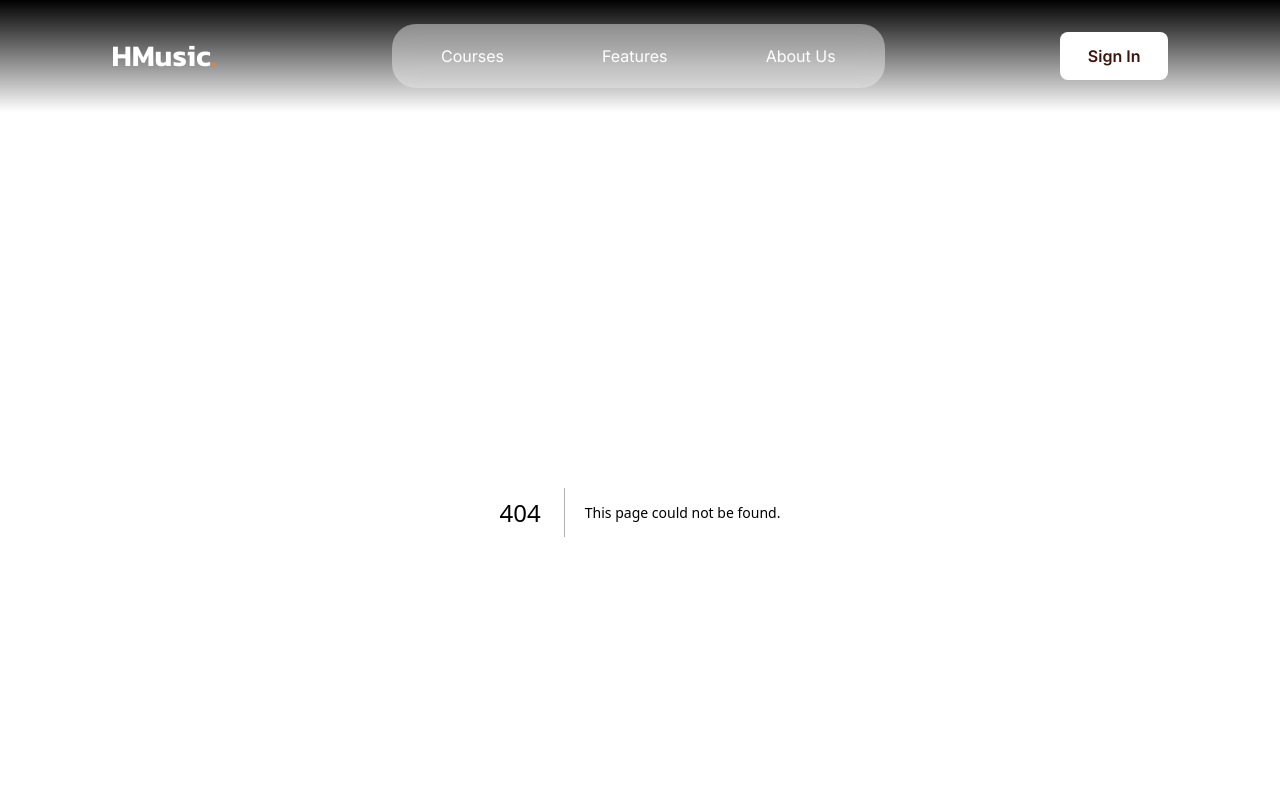
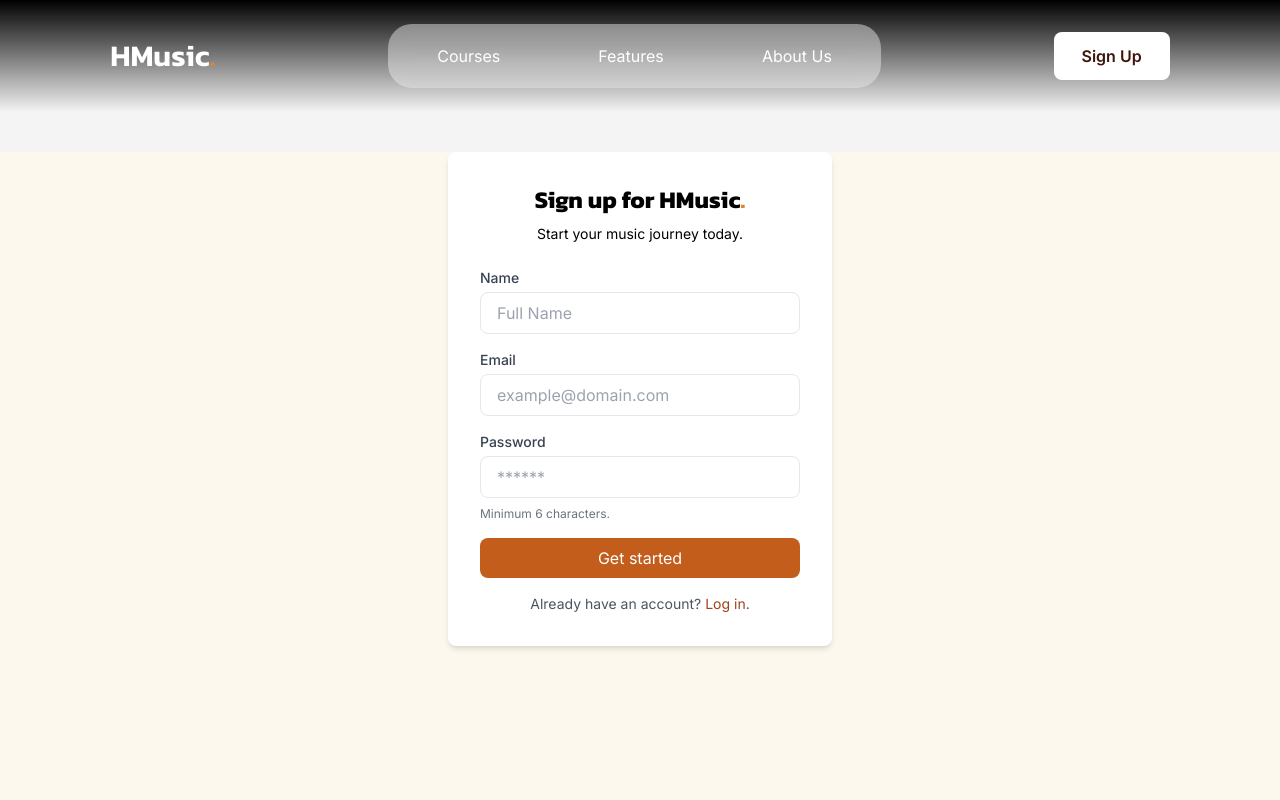
Before and after one commit to SamarpanKc/Music-Academya, a Next.js app: page /signuppage in a window 1280 px wide. Before the commit this address had no page. Shown: the top 800 px of the page. Built offline with nearby package versions, Linux system fonts and the light colour scheme.

Commit message:
third Day

```diff
--- a/src/app/components/footer.jsx
+++ b/src/app/components/footer.jsx
@@ -4,65 +4,65 @@ const Footer=()=>{
 return(
     <>
     <footer>
-    <div class="bg-yellow-600 py-4 px-28 text-white font-inter">
-      <div class="container px-4 mx-auto">
-        <div class="-mx-4 flex flex-wrap justify-between">
-          <div class=" flex flex-col gap-4 justify-center w-full xl:w-1/5  font-inter">
+    <div className="bg-yellow-900 py-4 px-28 text-white font-inter">
+      <div className="container px-4 mx-auto">
+        <div className="-mx-4 flex flex-wrap justify-between">
+          <div className=" flex flex-col gap-4 justify-center w-full xl:w-1/5  font-inter">
           <Link href={"./"} ><h1 className="font-kanit text-3xl text-white font-semibold">HMusic<span className="text-yellow-500">.</span></h1> </Link>
-            <p class="text-justify">
+            <p className="text-justify">
               Lorem ipsum dolor sit amet consectetur adipisicing elit. Soluta quam consequuntur est. Lorem ipsum dolor sit amet consectetur adipisicing elit. Nam, deleniti.
             </p>
           </div>
 
-          <div class="px-4 my-4 w-full sm:w-auto">
+          <div className="px-4 my-4 w-full sm:w-auto">
             <div>
-              <h2 class="inline-block text-2xl pb-4 mb-4 border-b-4 border-blue-600">Company</h2>
+              <h2 className="inline-block text-2xl pb-4 mb-4 border-b-4 border-blue-600">Company</h2>
             </div>
-            <ul class="leading-8">
-              <li><a href="#" class="hover:text-blue-400">About Us</a></li>
-              <li><a href="#" class="hover:text-blue-400">Terms &amp; Conditions</a></li>
-              <li><a href="#" class="hover:text-blue-400">Privacy Policy</a></li>
-              <li><a href="#" class="hover:text-blue-400">Contact Us</a></li>
+            <ul className="leading-8">
+              <li><a href="#" className="hover:text-blue-400">About Us</a></li>
+              <li><a href="#" className="hover:text-blue-400">Terms &amp; Conditions</a></li>
+              <li><a href="#" className="hover:text-blue-400">Privacy Policy</a></li>
+              <li><a href="#" className="hover:text-blue-400">Contact Us</a></li>
             </ul>
           </div>
-          <div class="px-4 my-4 w-full sm:w-auto">
+          <div className="px-4 my-4 w-full sm:w-auto">
             <div>
-              <h2 class="inline-block text-2xl pb-4 mb-4 border-b-4 border-blue-600">Blog</h2>
+              <h2 className="inline-block text-2xl pb-4 mb-4 border-b-4 border-blue-600">Blog</h2>
             </div>
-            <ul class="leading-8">
-              <li><a href="#" class="hover:text-blue-400">Getting Started With HTML and CSS</a></li>
-              <li><a href="#" class="hover:text-blue-400">What Is Flex And When to Use It?</a></li>
-              <li><a href="#" class="hover:text-blue-400">How TailwindCSS Can Help Your Productivity?</a></li>
-              <li><a href="#" class="hover:text-blue-400">5 Tips to Make Responsive Website</a></li>
-              <li><a href="#" class="hover:text-blue-400">See More</a></li>
+            <ul className="leading-8">
+              <li><a href="#" className="hover:text-blue-400">Getting Started With HTML and CSS</a></li>
+              <li><a href="#" className="hover:text-blue-400">What Is Flex And When to Use It?</a></li>
+              <li><a href="#" className="hover:text-blue-400">How TailwindCSS Can Help Your Productivity?</a></li>
+              <li><a href="#" className="hover:text-blue-400">5 Tips to Make Responsive Website</a></li>
+              <li><a href="#" className="hover:text-blue-400">See More</a></li>
             </ul>
           </div>
-          <div class="px-4 my-4 w-full sm:w-auto xl:w-1/5">
+          <div className="px-4 my-4 w-full sm:w-auto xl:w-1/5">
             <div>
-              <h2 class="inline-block text-2xl pb-4 mb-4 border-b-4 border-blue-600">Connect With Us</h2>
+              <h2 className="inline-block text-2xl pb-4 mb-4 border-b-4 border-blue-600">Connect With Us</h2>
             </div>
-            <a href="#" class="inline-flex items-center justify-center h-8 w-8 border border-gray-100 rounded-full mr-1 hover:text-blue-400 hover:border-blue-400">
-              <svg class="w-4 h-4 fill-current" xmlns="http://www.w3.org/2000/svg" viewBox="0 0 320 512">
+            <a href="#" className="inline-flex items-center justify-center h-8 w-8 border border-gray-100 rounded-full mr-1 hover:text-blue-400 hover:border-blue-400">
+              <svg className="w-4 h-4 fill-current" xmlns="http://www.w3.org/2000/svg" viewBox="0 0 320 512">
                 <path d="M279.14 288l14.22-92.66h-88.91v-60.13c0-25.35 12.42-50.06 52.24-50.06h40.42V6.26S260.43 0 225.36 0c-73.22 0-121.08 44.38-121.08 124.72v70.62H22.89V288h81.39v224h100.17V288z"></path>
               </svg>
             </a>
-            <a href="#" class="inline-flex items-center justify-center h-8 w-8 border border-gray-100 rounded-full mr-1 hover:text-blue-400 hover:border-blue-400">
-              <svg class="w-4 h-4 fill-current" xmlns="http://www.w3.org/2000/svg" viewBox="0 0 512 512">
+            <a href="#" className="inline-flex items-center justify-center h-8 w-8 border border-gray-100 rounded-full mr-1 hover:text-blue-400 hover:border-blue-400">
+              <svg className="w-4 h-4 fill-current" xmlns="http://www.w3.org/2000/svg" viewBox="0 0 512 512">
                 <path d="M459.37 151.716c.325 4.548.325 9.097.325 13.645 0 138.72-105.583 298.558-298.558 298.558-59.452 0-114.68-17.219-161.137-47.106 8.447.974 16.568 1.299 25.34 1.299 49.055 0 94.213-16.568 130.274-44.832-46.132-.975-84.792-31.188-98.112-72.772 6.498.974 12.995 1.624 19.818 1.624 9.421 0 18.843-1.3 27.614-3.573-48.081-9.747-84.143-51.98-84.143-102.985v-1.299c13.969 7.797 30.214 12.67 47.431 13.319-28.264-18.843-46.781-51.005-46.781-87.391 0-19.492 5.197-37.36 14.294-52.954 51.655 63.675 129.3 105.258 216.365 109.807-1.624-7.797-2.599-15.918-2.599-24.04 0-57.828 46.782-104.934 104.934-104.934 30.213 0 57.502 12.67 76.67 33.137 23.715-4.548 46.456-13.32 66.599-25.34-7.798 24.366-24.366 44.833-46.132 57.827 21.117-2.273 41.584-8.122 60.426-16.243-14.292 20.791-32.161 39.308-52.628 54.253z"></path>
               </svg>
             </a>
-            <a href="#" class="inline-flex items-center justify-center h-8 w-8 border border-gray-100 rounded-full mr-1 hover:text-blue-400 hover:border-blue-400">
-              <svg class="w-4 h-4 fill-current" xmlns="http://www.w3.org/2000/svg" viewBox="0 0 448 512">
+            <a href="#" className="inline-flex items-center justify-center h-8 w-8 border border-gray-100 rounded-full mr-1 hover:text-blue-400 hover:border-blue-400">
+              <svg className="w-4 h-4 fill-current" xmlns="http://www.w3.org/2000/svg" viewBox="0 0 448 512">
                 <path d="M224.1 141c-63.6 0-114.9 51.3-114.9 114.9s51.3 114.9 114.9 114.9S339 319.5 339 255.9 287.7 141 224.1 141zm0 189.6c-41.1 0-74.7-33.5-74.7-74.7s33.5-74.7 74.7-74.7 74.7 33.5 74.7 74.7-33.6 74.7-74.7 74.7zm146.4-194.3c0 14.9-12 26.8-26.8 26.8-14.9 0-26.8-12-26.8-26.8s12-26.8 26.8-26.8 26.8 12 26.8 26.8zm76.1 27.2c-1.7-35.9-9.9-67.7-36.2-93.9-26.2-26.2-58-34.4-93.9-36.2-37-2.1-147.9-2.1-184.9 0-35.8 1.7-67.6 9.9-93.9 36.1s-34.4 58-36.2 93.9c-2.1 37-2.1 147.9 0 184.9 1.7 35.9 9.9 67.7 36.2 93.9s58 34.4 93.9 36.2c37 2.1 147.9 2.1 184.9 0 35.9-1.7 67.7-9.9 93.9-36.2 26.2-26.2 34.4-58 36.2-93.9 2.1-37 2.1-147.8 0-184.8zM398.8 388c-7.8 19.6-22.9 34.7-42.6 42.6-29.5 11.7-99.5 9-132.1 9s-102.7 2.6-132.1-9c-19.6-7.8-34.7-22.9-42.6-42.6-11.7-29.5-9-99.5-9-132.1s-2.6-102.7 9-132.1c7.8-19.6 22.9-34.7 42.6-42.6 29.5-11.7 99.5-9 132.1-9s102.7-2.6 132.1 9c19.6 7.8 34.7 22.9 42.6 42.6 11.7 29.5 9 99.5 9 132.1s2.7 102.7-9 132.1z"></path>
               </svg>
             </a>
-            <a href="#" class="inline-flex items-center justify-center h-8 w-8 border border-gray-100 rounded-full mr-1 hover:text-blue-400 hover:border-blue-400">
-              <svg class="w-4 h-4 fill-current" xmlns="http://www.w3.org/2000/svg" viewBox="0 0 496 512">
+            <a href="#" className="inline-flex items-center justify-center h-8 w-8 border border-gray-100 rounded-full mr-1 hover:text-blue-400 hover:border-blue-400">
+              <svg className="w-4 h-4 fill-current" xmlns="http://www.w3.org/2000/svg" viewBox="0 0 496 512">
                 <path d="M165.9 397.4c0 2-2.3 3.6-5.2 3.6-3.3.3-5.6-1.3-5.6-3.6 0-2 2.3-3.6 5.2-3.6 3-.3 5.6 1.3 5.6 3.6zm-31.1-4.5c-.7 2 1.3 4.3 4.3 4.9 2.6 1 5.6 0 6.2-2s-1.3-4.3-4.3-5.2c-2.6-.7-5.5.3-6.2 2.3zm44.2-1.7c-2.9.7-4.9 2.6-4.6 4.9.3 2 2.9 3.3 5.9 2.6 2.9-.7 4.9-2.6 4.6-4.6-.3-1.9-3-3.2-5.9-2.9zM244.8 8C106.1 8 0 113.3 0 252c0 110.9 69.8 205.8 169.5 239.2 12.8 2.3 17.3-5.6 17.3-12.1 0-6.2-.3-40.4-.3-61.4 0 0-70 15-84.7-29.8 0 0-11.4-29.1-27.8-36.6 0 0-22.9-15.7 1.6-15.4 0 0 24.9 2 38.6 25.8 21.9 38.6 58.6 27.5 72.9 20.9 2.3-16 8.8-27.1 16-33.7-55.9-6.2-112.3-14.3-112.3-110.5 0-27.5 7.6-41.3 23.6-58.9-2.6-6.5-11.1-33.3 2.6-67.9 20.9-6.5 69 27 69 27 20-5.6 41.5-8.5 62.8-8.5s42.8 2.9 62.8 8.5c0 0 48.1-33.6 69-27 13.7 34.7 5.2 61.4 2.6 67.9 16 17.7 25.8 31.5 25.8 58.9 0 96.5-58.9 104.2-114.8 110.5 9.2 7.9 17 22.9 17 46.4 0 33.7-.3 75.4-.3 83.6 0 6.5 4.6 14.4 17.3 12.1C428.2 457.8 496 362.9 496 252 496 113.3 383.5 8 244.8 8zM97.2 352.9c-1.3 1-1 3.3.7 5.2 1.6 1.6 3.9 2.3 5.2 1 1.3-1 1-3.3-.7-5.2-1.6-1.6-3.9-2.3-5.2-1zm-10.8-8.1c-.7 1.3.3 2.9 2.3 3.9 1.6 1 3.6.7 4.3-.7.7-1.3-.3-2.9-2.3-3.9-2-.6-3.6-.3-4.3.7zm32.4 35.6c-1.6 1.3-1 4.3 1.3 6.2 2.3 2.3 5.2 2.6 6.5 1 1.3-1.3.7-4.3-1.3-6.2-2.2-2.3-5.2-2.6-6.5-1zm-11.4-14.7c-1.6 1-1.6 3.6 0 5.9 1.6 2.3 4.3 3.3 5.6 2.3 1.6-1.3 1.6-3.9 0-6.2-1.4-2.3-4-3.3-5.6-2z"></path>
               </svg>
             </a>
-            <a href="#" class="inline-flex items-center justify-center h-8 w-8 border border-gray-100 rounded-full hover:text-blue-400 hover:border-blue-400">
-              <svg class="w-4 h-4 fill-current" xmlns="http://www.w3.org/2000/svg" viewBox="0 0 576 512">
+            <a href="#" className="inline-flex items-center justify-center h-8 w-8 border border-gray-100 rounded-full hover:text-blue-400 hover:border-blue-400">
+              <svg className="w-4 h-4 fill-current" xmlns="http://www.w3.org/2000/svg" viewBox="0 0 576 512">
                 <path d="M549.655 124.083c-6.281-23.65-24.787-42.276-48.284-48.597C458.781 64 288 64 288 64S117.22 64 74.629 75.486c-23.497 6.322-42.003 24.947-48.284 48.597-11.412 42.867-11.412 132.305-11.412 132.305s0 89.438 11.412 132.305c6.281 23.65 24.787 41.5 48.284 47.821C117.22 448 288 448 288 448s170.78 0 213.371-11.486c23.497-6.321 42.003-24.171 48.284-47.821 11.412-42.867 11.412-132.305 11.412-132.305s0-89.438-11.412-132.305zm-317.51 213.508V175.185l142.739 81.205-142.739 81.201z"></path>
               </svg>
             </a>
@@ -70,13 +70,13 @@ return(
         </div>
       </div>
     </div>
-    <div class="bg-yellow-500 py-4 text-yellow-950">
-      <div class="container mx-auto px-4">
-        <div class="-mx-4 flex flex-wrap justify-between">
-          <div class="px-12 w-full text-center sm:w-auto sm:text-left">
+    <div className="bg-yellow-950 py-4 text-yellow-50">
+      <div className="container mx-auto px-4">
+        <div className="-mx-4 flex flex-wrap justify-between">
+          <div className="px-12 w-full text-center sm:w-auto sm:text-left">
             Copyright © 2025 SamarpanKC. All Rights Reserved.
           </div>
-          <div class="px-4 w-full text-center sm:w-auto sm:text-left">
+          <div className="px-4 w-full text-center sm:w-auto sm:text-left">
             Made by Samarpan KC
           </div>
         </div>
--- a/src/app/components/herosec.jsx
+++ b/src/app/components/herosec.jsx
@@ -17,27 +17,23 @@ const HeroSection = () => {
             rotate: 360,
           }}
           transition={{ repeat: Infinity, duration: 9, ease: "easeInOut" }}
-          className="traingle relative top-32 left-3/4 w-0 h-0 border-l-[150px] border-l-transparent border-r-[50px] border-r-transparent border-b-[150px] bg-gray-400 blur-2xl opacity-30"
+          className="traingle relative top-32 left-44 lg:left-3/4 w-0 h-0 border-l-[150px] border-l-transparent border-r-[50px] border-r-transparent border-b-[150px] bg-gray-400 blur-2xl opacity-30"
         ></motion.div>
       </div>
-      <div className="hero-container flex flex-col justify-center items-center px-60 gap-6 z-10">
-        <h1 className="main-txt text-7xl font-kanit font-medium bg-gradient-to-r from-gray-100 to-purple-200 bg-clip-text text-transparent">
+      <div className="hero-container flex flex-col justify-center items-center px-20 lg:gap-6 mb-16 z-10">
+        <h1 className="main-txt text-7xl font-kanit font-medium bg-gradient-to-l from-gray-100 to-yellow-50 bg-clip-text text-transparent text-center">
           Synth Your Musical Journey!
         </h1>
         <p className="sub-txt text-center">
-          Lorem ipsum dolor sit amet consectetur adipisicing elit. Officiis
-          architecto quod itaque similique nostrum amet. Libero, quaerat, saepe
-          magni possimus neque nemo numquam eos consectetur nesciunt assumenda
-          quas accusamus fugiat autem, doloremque nam! Reiciendis officiis
-          nostrum recusandae ex neque.
+        A cutting-edge e-learning platform designed to help students explore and develop their musical talents from the comfort of their own space. This online music academy provides a range of courses and resources for aspiring musicians of all skill levels, combining expert instruction with interactive learning tools.
         </p>
       </div>
-      <div className="cards flex justify-center gap-10 px-60"></div>
-      <div className="getStart flex px-60">
+      {/* <div className="cards flex justify-center"></div> */}
+      <div className="getStart flex lg:px-60">
         <motion.button
         whileHover={{backgroundColor: "#f8eacd"}}
           whileTap={{ scale: 0.9 }}
-          className="bg-white px-12 py-4 cursor-pointer rounded-lg font-inter font-semibold text-xl text-black flex justify-center items-center gap-2 z-10"
+          className="bg-white px-6 lg:px-12 py-4 cursor-pointer rounded-lg font-inter font-semibold text-xl text-black flex justify-center items-center gap-2 z-10"
         >
           <span>Get Started</span>
           <span>
--- a/src/app/components/navbar.jsx
+++ b/src/app/components/navbar.jsx
@@ -35,23 +35,23 @@ const Navbar = () => {
         <div className="logo font-kanit text-3xl text-white font-semibold">
           <Link href={"./"} ><h1>HMusic<span className="text-yellow-500">.</span></h1> </Link>
         </div>
-        <div className="links bg-white bg-opacity-40  w-2/5 h-16 rounded-3xl text-white flex justify-around items-center font-inter backdrop-filter backdrop-blur-md">
+        <div className="links hidden  bg-white bg-opacity-40  w-2/5 h-16 rounded-3xl text-white md:flex justify-around items-center font-inter backdrop-filter backdrop-blur-md select-none">
           <Link href={"./courses.jsx"} className="">
-            Courses
+            <motion.h1 whileHover={{ color: "#f8eacd" }}>Courses</motion.h1>
           </Link>
           <Link href={""} className="">
-            Features
+            <motion.h1 whileHover={{ color: "#f8eacd" }}>Features</motion.h1>
           </Link>
           <Link href={"#"} className="">
-            About Us
+            <motion.h1 whileHover={{ color: "#f8eacd" }}>About Us</motion.h1>
           </Link>
         </div>
         <motion.div
           whileHover={{ backgroundColor: "#f8eacd" }}
           whileTap={{ scale: 0.9 }}
-          className="btn font-inter font-semibold bg-white px-7 py-3 cursor-pointer rounded-lg "
+          className="btn font-inter font-semibold bg-white px-4 lg:px-7 py-3 cursor-pointer rounded-lg "
         >
-          <motion.button className="text-yellow-950">Sign In</motion.button>
+          <Link href={"../signuppage"}><motion.button className="select-none text-yellow-950">Sign Up</motion.button></Link>
         </motion.div>
       </motion.div>
     </>
--- a/src/app/components/smallcard.jsx
+++ b/src/app/components/smallcard.jsx
@@ -1,11 +1,16 @@
 "use client"
 import { motion } from "motion/react";
-const SmallCard =(props) =>{
+import { FontAwesomeIcon } from "@fortawesome/react-fontawesome";
+
+const SmallCard =({featureName, description, icons}) =>{
     return(
         <>
-        <motion.div whileHover={{scale:1.02}} className="card flex flex-col rounded-2xl gap-2 bg-yellow-100 border-solid border-2 border-yellow-50 p-8 w-96 text-yellow-950 ">
-            <h1 className="text-2xl font-inter font-semibold">{props.featureName}</h1>
-            <p className="text-lg font-inter font-light leading-5">Lorem ipsum dolor sit amet, consectetur adipisicing elit. Quisquam, quidem.</p>
+        <motion.div whileHover={{scale:1.02}} className="card text-center md:text-left flex flex-col rounded-2xl gap-2 bg-white border-solid border-2 border-yellow-50 p-4 md:p-8 w-80 md:w-96 text-yellow-950 ">
+        <span className="flex justify-center">
+        <FontAwesomeIcon icon={icons} size="2xl" />
+          </span>
+            <h1 className="text-2xl font-inter font-semibold">{featureName}</h1>
+            <p className=" text-yellow-900 font-inter leading-5">{description}</p>
           </motion.div>
         </>
     )
--- /dev/null
+++ b/src/app/signuppage/page.jsx
@@ -0,0 +1,80 @@
+"use client";
+import Link from "next/link";
+import { motion } from "motion/react";
+
+const SignIn = () => {
+  return (
+    <>
+      <div className="flex items-start mt-10 font-inter justify-center min-h-screen bg-yellow-50 dark:bg-black ">
+        <div className="bg-white dark:bg-gray-200 shadow-md rounded-lg p-8 w-full max-w-sm">
+          <h1 className="text-2xl text-black font-kanit font-bold text-center mb-2">
+            Sign up for HMusic<span className="text-yellow-500">.</span>
+          </h1>
+          <p className="text-sm text-center text-black mb-6">
+            Start your music journey today.
+          </p>
+
+          <form>
+            <label
+              htmlFor="name"
+              className="block text-sm font-medium text-gray-700"
+            >
+              Name
+            </label>
+            <input
+              type="text"
+              id="name"
+              placeholder="Full Name"
+              className="w-full px-4 py-2 border rounded-lg mt-1 mb-4 focus:ring-1 focus:ring-yellow-400 focus:outline-none text-black"
+            />
+            <label
+              htmlFor="email"
+              className="block text-sm font-medium text-gray-700"
+            >
+              Email
+            </label>
+            <input
+              type="email"
+              id="email"
+              placeholder="example@domain.com"
+              className="w-full px-4 py-2 border rounded-lg mt-1 mb-4 focus:ring-2 focus:ring-indigo-400 focus:outline-none text-black"
+            />
+
+            <label
+              htmlFor="password"
+              className="block text-sm font-medium text-gray-700"
+            >
+              Password
+            </label>
+            <input
+              type="password"
+              id="password"
+              placeholder="******"
+              className="w-full px-4 py-2 border rounded-lg mt-1 mb-2 focus:ring-2 focus:ring-indigo-400 focus:outline-none text-black"
+            />
+            <p className="text-xs text-gray-500 mb-4">Minimum 6 characters.</p>
+
+            <motion.button
+              whileHover={{
+                backgroundColor: "#a2421b",
+              }}
+              type="submit"
+              className="w-full bg-yellow-600 text-white py-2 rounded-lg transition"
+            >
+              Get started
+            </motion.button>
+          </form>
+
+          <p className="text-sm text-center text-gray-600 mt-4">
+            Already have an account?{" "}
+            <a href="#" className="text-yellow-700 hover:underline">
+              Log in
+            </a>
+            .
+          </p>
+        </div>
+      </div>
+    </>
+  );
+};
+export default SignIn;
--- a/tailwind.config.mjs
+++ b/tailwind.config.mjs
@@ -14,24 +14,23 @@ export default {
         orange: "#FCA311",
         blue: "#2B50AA",
         yellow: {
-        '50': '#fdf8ed',
-        '100': '#f8eacd',
-        '200': '#f1d296',
-        '300': '#eab55f',
-        '400': '#e59d3a',
-        '500': '#df8530',
-        '600': '#c35d1c',
-        '700': '#a2421b',
-        '800': '#84341c',
-        '900': '#6d2c1a',
-        '950': '#3e150a',
-    },
-
+          50: "#fdf8ed",
+          100: "#f8eacd",
+          200: "#f1d296",
+          300: "#eab55f",
+          400: "#e59d3a",
+          500: "#df8530",
+          600: "#c35d1c",
+          700: "#a2421b",
+          800: "#84341c",
+          900: "#6d2c1a",
+          950: "#3e150a",
+        },
       },
-      fontFamily:{
-        poppins: ['Poppins', 'sans-serif'],
-        inter: ['Inter', 'sans-serif'],
-        kanit: ['Kanit', 'sans-serif'],
+      fontFamily: {
+        poppins: ["Poppins", "sans-serif"],
+        inter: ["Inter", "sans-serif"],
+        kanit: ["Kanit", "sans-serif"],
       },
     },
   },
```
Also changed, not shown: src/app/components/courses.jsx (+23 -23 lines), src/app/page.js (+26 -14 lines), src/app/components/image.jsx (added), src/app/images/pianoist.jpg (added), 1 other file (tests, documents, lock files or other folders).
